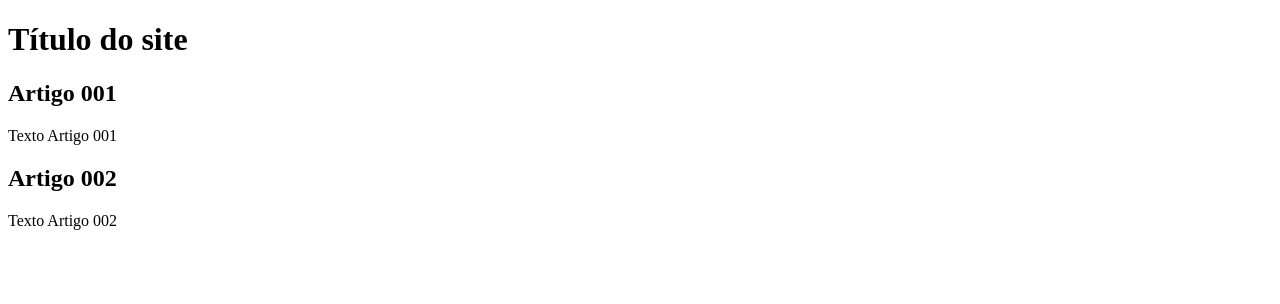
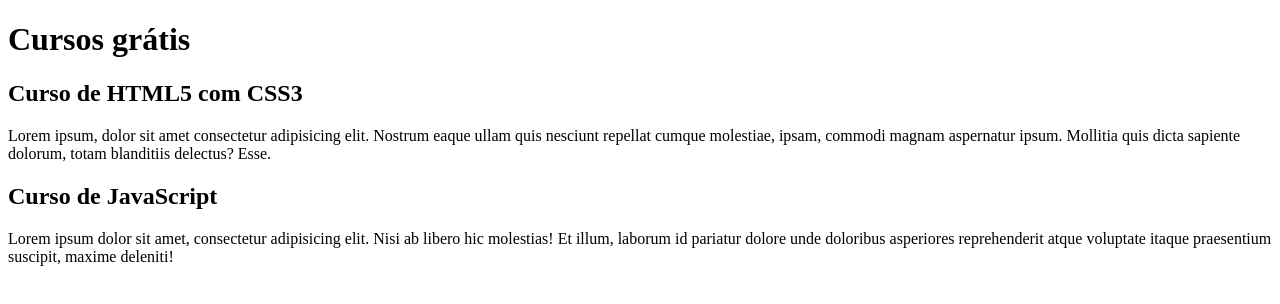
Before and after one commit to Piresle/Projeto-site-CeV, a plain HTML site: page index.html in a window 1280 px wide. Drawn offline with Linux system fonts and the light colour scheme.

Commit message:
comecei a escrever o conteúdo

```diff
--- a/index.html
+++ b/index.html
@@ -9,15 +9,15 @@
 <body>
     <main>
         <header>
-            <h1>Título do site</h1>
+            <h1>Cursos grátis</h1>
         </header>
         <article>
-            <h2>Artigo 001</h2>
-            <p>Texto Artigo 001</p>
+            <h2>Curso de HTML5 com CSS3</h2>
+            <p>Lorem ipsum, dolor sit amet consectetur adipisicing elit. Nostrum eaque ullam quis nesciunt repellat cumque molestiae, ipsam, commodi magnam aspernatur ipsum. Mollitia quis dicta sapiente dolorum, totam blanditiis delectus? Esse.</p>
         </article>
         <article>
-            <h2>Artigo 002</h2>
-            <p>Texto Artigo 002</p>
+            <h2>Curso de JavaScript</h2>
+            <p>Lorem ipsum dolor sit amet, consectetur adipisicing elit. Nisi ab libero hic molestias! Et illum, laborum id pariatur dolore unde doloribus asperiores reprehenderit atque voluptate itaque praesentium suscipit, maxime deleniti!</p>
         </article>
     </main>
 </body>
```
